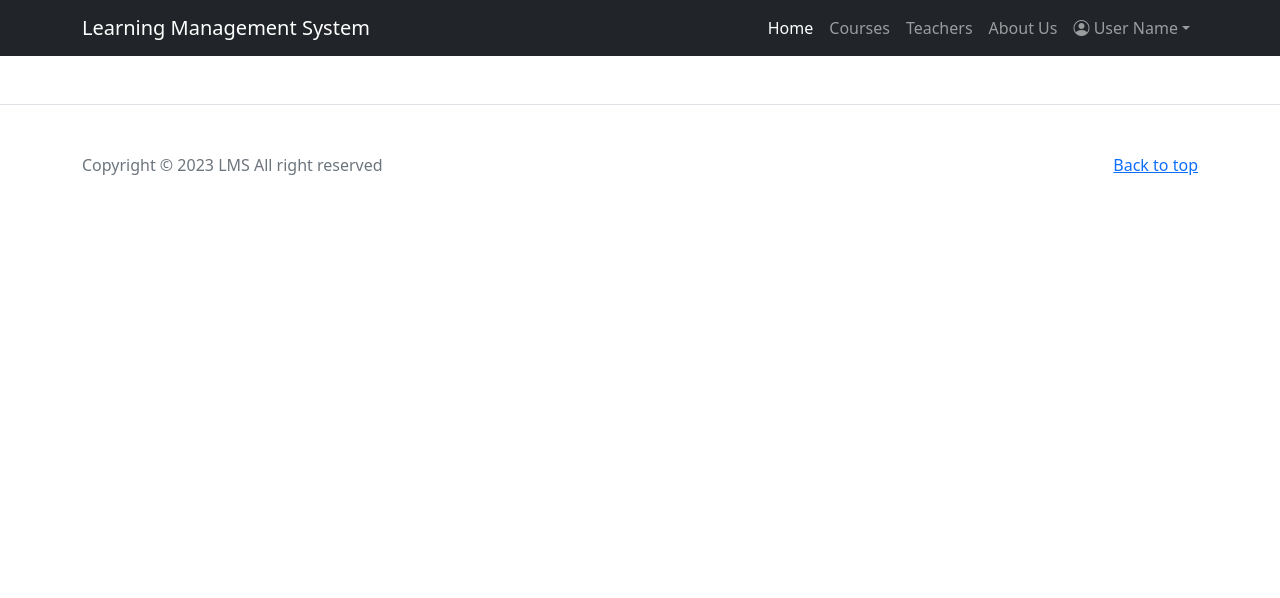
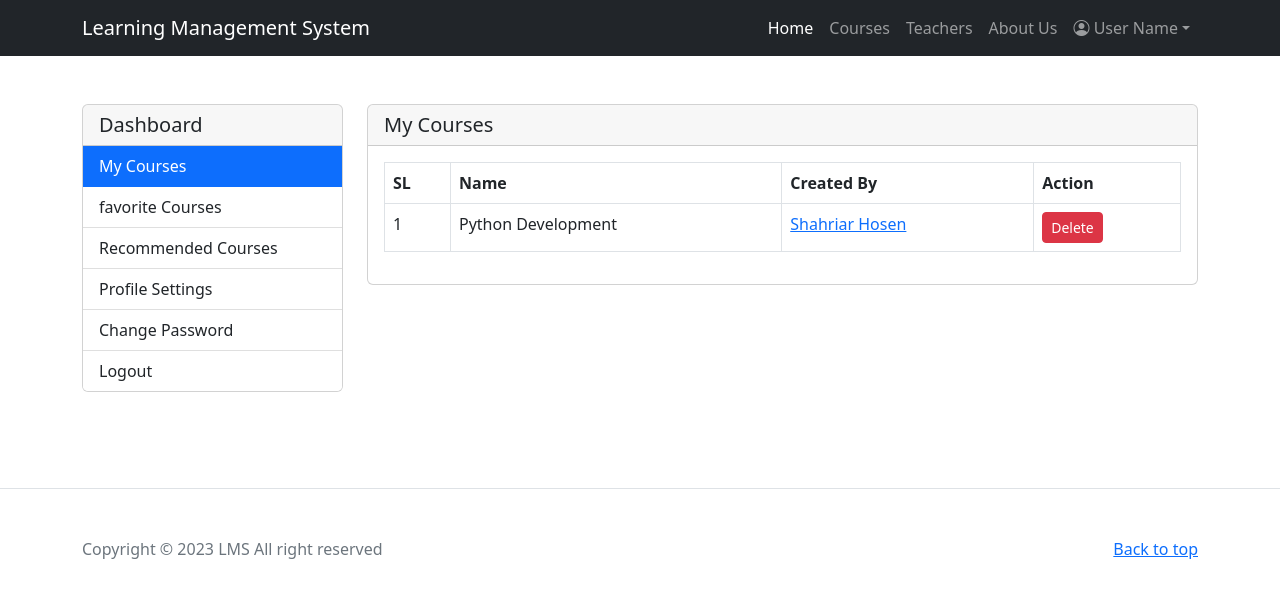
Before and after one commit to cseshahriar/lms-frontend, a React (Create React App) app: page /my-courses in a window 1280 px wide. Shown: the top 598 px of the page. Built offline with nearby package versions, Linux system fonts and the light colour scheme.

Commit message:
my course component

```diff
--- a/src/components/Main.jsx
+++ b/src/components/Main.jsx
@@ -18,6 +18,8 @@ import UserDashboard from './users/UserDashboard';
 import UserLogin from './users/UserLogin';
 import UserRegister from './users/UserRegister';
 
+import MyCourses from './users/MyCourses';
+
 
 const Main = () => {
     return (
@@ -34,6 +36,7 @@ const Main = () => {
                 <Route path="/user-dashboard" element={<UserDashboard />} />
                 <Route path="/user-login" element={<UserLogin />} />
                 <Route path="/user-register" element={<UserRegister />} />
+                <Route path="/my-courses" element={<MyCourses />} />
             </Routes>
 
             <Footer/>
--- /dev/null
+++ b/src/components/users/MyCourses.jsx
@@ -0,0 +1,50 @@
+import React from 'react';
+import { Link } from 'react-router-dom';
+import Sidebar from './Sidebar';
+
+const MyCourses = () => {
+    return (
+        <div className='container py-5'>
+            <div className='row'>
+                {/* aside */}
+                <aside className='col-md-3'>
+                    <Sidebar/>
+                </aside>
+
+                {/* content */}
+                <section className='col-md-9'>
+                    <div className='card'>
+                        <h5 className='card-header'>My Courses</h5>
+                        <div className='card-body'>
+                            <table className='table table-bordered'>
+                                <thead>
+                                    <tr>
+                                        <th>SL</th>
+                                        <th>Name</th>
+                                        <th>Created By</th>
+                                        <th>Action</th>
+                                    </tr>
+                                </thead>
+
+                                <tbody>
+                                    <tr>
+                                        <td>1</td>
+                                        <td>Python Development</td>
+                                        <td>
+                                            <Link to={`/teachers/${1}`}>Shahriar Hosen</Link>
+                                        </td>
+                                        <td>
+                                            <button className='btn btn-sm btn-danger'>Delete</button>
+                                        </td>
+                                    </tr>
+                                </tbody>
+                            </table>
+                        </div>
+                    </div>
+                </section>
+            </div>
+        </div>
+    );
+};
+
+export default MyCourses;
--- /dev/null
+++ b/src/components/users/Sidebar.jsx
@@ -0,0 +1,20 @@
+import React from 'react';
+import { Link } from 'react-router-dom';
+
+const Sidebar = () => {
+    return (
+        <div className='card'>
+            <h5 className='card-header'>Dashboard</h5>
+            <div className='list-group list-group-flush'>
+                <Link to='/my-courses' className='list-group-item list-group-item-action active'>My Courses</Link>
+                <Link to='/favorite-courses' className='list-group-item list-group-item-action'>favorite Courses</Link>
+                <Link to='/recommended-courses' className='list-group-item list-group-item-action'>Recommended Courses</Link>
+                <Link to='/profile-setting' className='list-group-item list-group-item-action'>Profile Settings</Link>
+                <Link to='/change-password' className='list-group-item list-group-item-action'>Change Password</Link>
+                <Link to='/logout' className='list-group-item list-group-item-action'>Logout</Link>
+            </div>
+        </div>
+    );
+};
+
+export default Sidebar;
--- a/src/components/users/UserDashboard.jsx
+++ b/src/components/users/UserDashboard.jsx
@@ -1,54 +1,17 @@
 import React from 'react';
-import { Link } from 'react-router-dom';
+import Sidebar from './Sidebar';
+
 
 const UserDashboard = () => {
     return (
         <div className='container py-5'>
             <div className='row'>
-
                 <aside className='col-md-3'>
-                    <div className='card'>
-                        <h5 className='card-header'>Dashboard</h5>
-                        <div className='list-group list-group-flush'>
-                            <Link to='/' className='list-group-item list-group-item-action active'>My Courses</Link>
-                            <Link to='/' className='list-group-item list-group-item-action'>favorite Courses</Link>
-                            <Link to='/' className='list-group-item list-group-item-action'>Recommended Courses</Link>
-                            <Link to='/' className='list-group-item list-group-item-action'>Profile Settings</Link>
-                            <Link to='/' className='list-group-item list-group-item-action'>Change Password</Link>
-                            <Link to='/user-logout' className='list-group-item list-group-item-action'>Logout</Link>
-                        </div>
-                    </div>
+                    <Sidebar/>
                 </aside>
 
                 <section className='col-md-9'>
-                    <div className='card'>
-                        <h5 className='card-header'>My Courses</h5>
-                        <div className='card-body'>
-                            <table className='table table-bordered'>
-                                <thead>
-                                    <tr>
-                                        <th>SL</th>
-                                        <th>Name</th>
-                                        <th>Created By</th>
-                                        <th>Action</th>
-                                    </tr>
-                                </thead>
-
-                                <tbody>
-                                    <tr>
-                                        <td>1</td>
-                                        <td>Python Development</td>
-                                        <td>
-                                            <Link to={`/teachers/${1}`}>Shahriar Hosen</Link>
-                                        </td>
-                                        <td>
-                                            <button className='btn btn-sm btn-danger'>Delete</button>
-                                        </td>
-                                    </tr>
-                                </tbody>
-                            </table>
-                        </div>
-                    </div>
+                    Dashboard
                 </section>
 
             </div>
```
